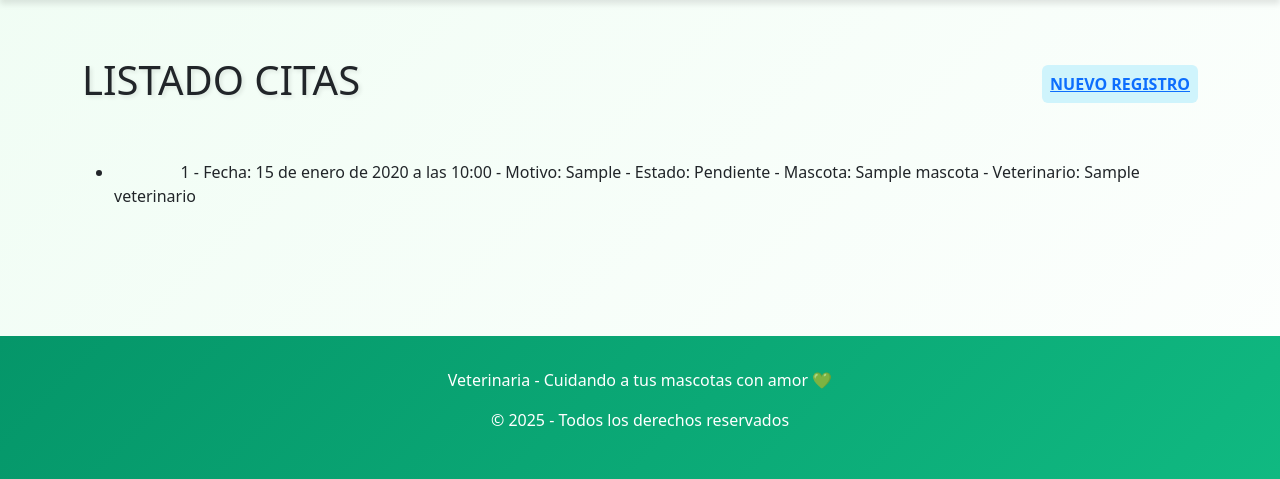
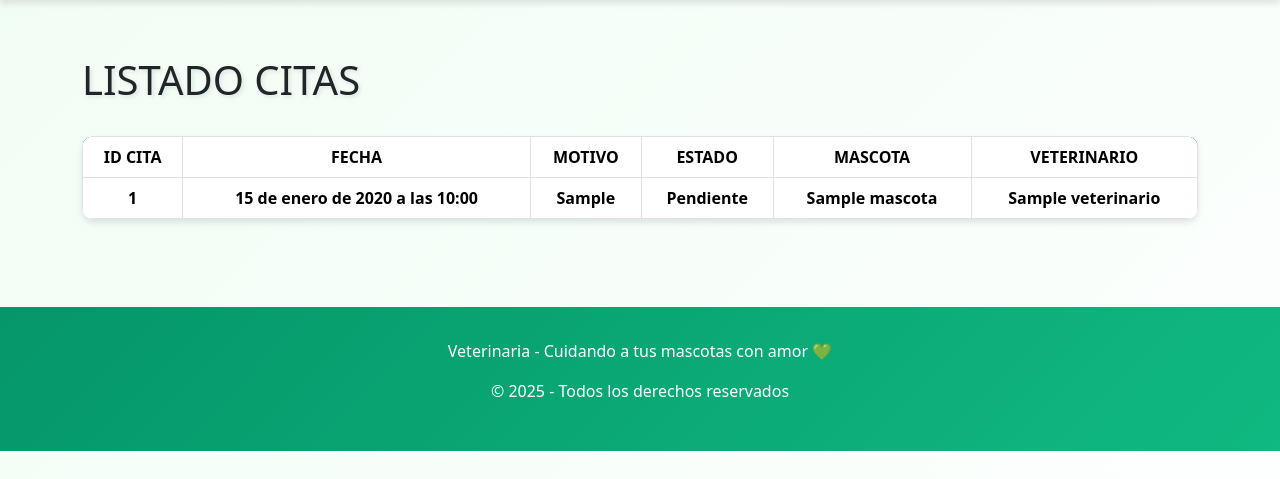
Before and after one commit to Jorge-Luis-Contreras-Maidana/ProyectoWeb3, a Django app: page /citas/ in a window 1280 px wide. Shown: the part 56-535 px from the top of the page. Run offline with Django 5.2, Linux system fonts and the light colour scheme; tables that the repository leaves empty hold one stand-in row (values such as "Sample post"); lists and menus that the app fills with data are empty.

Commit message:
Update listar_citas.html

```diff
--- a/proyectoweb3/appVeterinaria/templates/listar_citas.html
+++ b/proyectoweb3/appVeterinaria/templates/listar_citas.html
@@ -4,37 +4,79 @@
     {% comment %} usuario: {{ user.username }} {% endcomment %}
     <div class="d-flex justify-content-between align-items-center">
         <h1>LISTADO CITAS</h1>
+        {% if user.is_superuser or user.is_staff %}
+            {# Admin y Staff pueden crear #}
             <div>
                 <span class="p-2 rounded bg-info-subtle text-dark fw-bold">
                     <a href="{% url 'crear_cita' %}">NUEVO REGISTRO</a>
                 </span>
             </div>
+        {% endif %}
     </div>
-    <ul>
+    <table class="table table-bordered mb-0">
+        <thead class="bg-dark text-white fw-bold text-uppercase">
+            <tr>
+                <th scope="col" class="text-center py-2 border-end">ID CITA</th>
+                <th scope="col" class="text-center py-2 border-end">FECHA</th>
+                <th scope="col" class="text-center py-2 border-end">MOTIVO</th>
+                <th scope="col" class="text-center py-2 border-end">ESTADO</th>
+                <th scope="col" class="text-center py-2 border-end">MASCOTA</th>
+                <th scope="col" class="text-center py-2 border-end">VETERINARIO</th>
+                {% if user.is_superuser %}
+                    <th scope="col" class="text-center py-2 border-end">
+                    </th>
+                    <th scope="col" class="text-center py-2 border-end">
+                    </th>
+                {% elif user.is_staff %}
+                    <th scope="col" class="text-center py-2 border-end">
+                    </th>
+                {% else %}
+
+                {% endif %}
+            </tr>
+        </thead>
+        <tbody>
             {% for cita in citas %}
-            <li>
-                {{ cita.id_cita }} - Fecha: {{ cita.fecha }} - Motivo: {{ cita.motivo }} - Estado: {{ cita.estado }} - Mascota: {{ cita.id_mascota.nombre }} - Veterinario: {{ cita.id_veterinario.nombre }}
+                <tr>
+                    <th scope="col" class="text-center py-2 border-end">{{ cita.id_cita }}</th>
+                    <th scope="col" class="text-center py-2 border-end">{{ cita.fecha }}</th>
+                    <th scope="col" class="text-center py-2 border-end">{{ cita.motivo }}</th>
+                    <th scope="col" class="text-center py-2 border-end">{{ cita.estado }}</th>
+                    <th scope="col" class="text-center py-2 border-end">{{ cita.id_mascota.nombre }}</th>
+                    <th scope="col" class="text-center py-2 border-end">{{ cita.id_veterinario.nombre }}</th>
 
                     {% if user.is_superuser %}
                     {# Admin: Puede ELIMINAR y MODIFICAR #}
-                <a href=" {% url 'eliminar_cita' cita.id_cita %}">ELIMINAR</a> |
-                <a href="{% url 'actualizar_cita' cita.id_cita %}">MODIFICAR</a>
-
+                        <th scope="col" class="text-center py-2 border-end">
+                            <span class="p-2 rounded bg-info-subtle text-dark fw-bold">
+                                <a href=" {% url 'eliminar_cita' cita.id_cita %}">
+                                    ELIMINAR
+                                </a>
+                            </span>
+                        </th>
+                        <th scope="col" class="text-center py-2">
+                            <span class="p-2 rounded bg-info-subtle text-dark fw-bold">
+                                <a href="{% url 'actualizar_cita' cita.id_cita %}">
+                                    MODIFICAR
+                                </a>
+                            </span>
+                        </th>
                     {% elif user.is_staff %}
                     {# Staff: Solo puede MODIFICAR #}
-                    | <a href="{% url 'actualizar_cita' cita.id_cita %}">MODIFICAR</a>
-
+                        <th scope="col" class="text-center py-2">
+                            <span class="p-2 rounded bg-info-subtle text-dark fw-bold">
+                                <a href="{% url 'actualizar_cita' cita.id_cita %}">
+                                    MODIFICAR
+                                </a>
+                            </span>
+                        </th>
                     {% else %}
                     {# Usuario Normal: Solo Visualizar. No se muestran enlaces de acción #}
 
                     {% endif %}
-                            </li>
+                </tr>
             {% endfor %}
-    </ul>
-
-    {% if user.is_superuser or user.is_staff %}
-        {# Admin y Staff pueden crear #}
-    <a href="{% url 'crear_cita' %}">NUEVA CITA</a>
-    {% endif %}
+        </tbody>
+    </table>
 
 {% endblock %}
```
Lines whose indentation alone changed are shown as unchanged.
